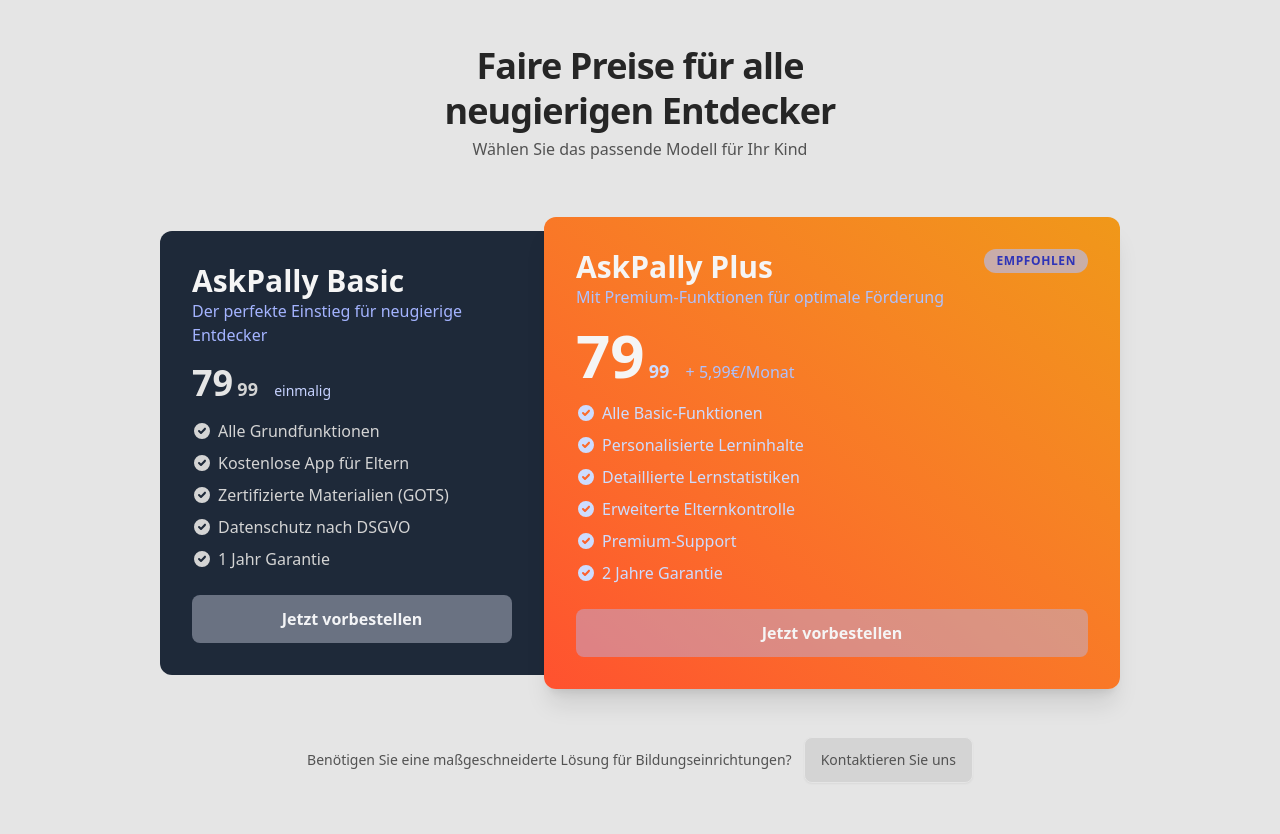
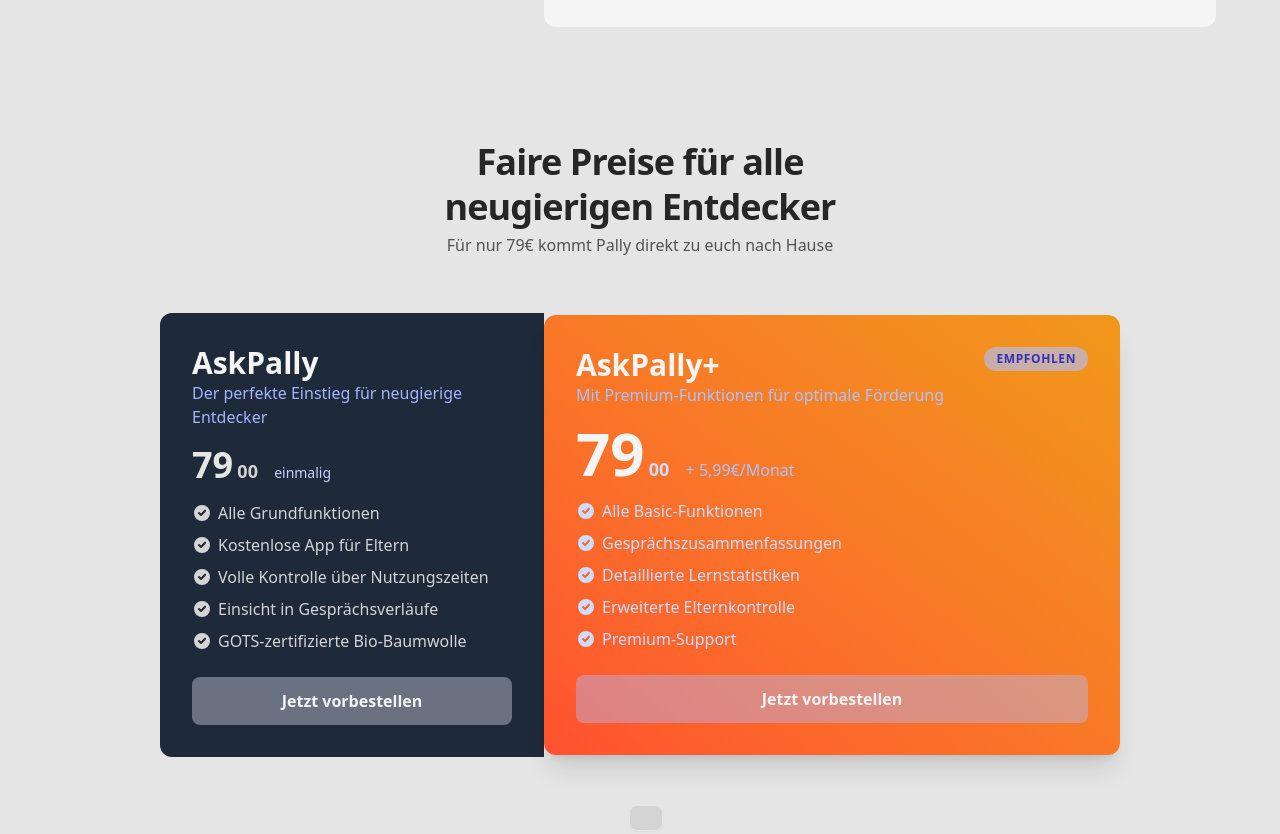
Before and after one commit to Chriveloper/askpally, an Astro site: page / in a window 1280 px wide. Shown: the part 2800-3634 px from the top of the page. Built offline with nearby package versions, Linux system fonts and the light colour scheme; Astro itself is replaced by a stand-in of ours.

Commit message:
refactor: enhance feature descriptions and pricing details for clarity and engagement

```diff
--- a/src/pages/index.astro
+++ b/src/pages/index.astro
@@ -43,7 +43,7 @@
       {
         heading: "Interaktives Lernen",
         content:
-          "Kinder stellen Fragen, AskPally antwortet altersgerecht und fördert spielerisch das Wissen und die Sprachentwicklung.",
+        "Kinder stellen bis zu 500 Fragen am Tag! AskPally antwortet geduldig, altersgerecht und fördert spielerisch Wissen, Sprachentwicklung und den Wortschatz.",
         svg: "tools",
         src: tools,
         alt: "Kind interagiert mit AskPally",
@@ -52,7 +52,7 @@
       {
         heading: "Eltern-App",
         content:
-          "Über die Begleit-App können Eltern die Entwicklung ihres Kindes verfolgen, Lerninhalte mitgestalten und Nutzungszeiten festlegen.",
+        "Die kostenlose Begleit-App gibt Eltern volle Kontrolle über Nutzungszeiten, Gesprächsverläufe und bietet Zusammenfassungen der Gespräche sowie Anregungen für weiterführende Diskussionen.",
         svg: "dashboard",
         src: dashboard,
         alt: "AskPally Eltern-App auf einem Smartphone",
@@ -61,7 +61,7 @@
       {
         heading: "Sicher & Geborgen",
         content:
-          "AskPally ist bildschirmfrei und aus hochwertigen, GOTS-zertifizierten Materialien gefertigt. Datenschutz nach DSGVO und EU AI Act.",
+        "AskPally ist bildschirmfrei und aus hochwertigen, GOTS-zertifizierten Materialien gefertigt. Datenschutz nach DSGVO und EU AI Act stehen bei uns an erster Stelle.",
         svg: "house",
         src: construction,
         alt: "AskPally Plüschtier Detailaufnahme Material",
@@ -73,39 +73,38 @@
   <PricingSection
     pricing={{
     title: "Faire Preise für alle neugierigen Entdecker",
-      subTitle: "Wählen Sie das passende Modell für Ihr Kind",
+    subTitle: "Für nur 79€ kommt Pally direkt zu euch nach Hause",
     badge: "Empfohlen",
-      thirdOption: "Benötigen Sie eine maßgeschneiderte Lösung für Bildungseinrichtungen?",
-      btnText: "Kontaktieren Sie uns",
+    thirdOption: "", // Empty string to remove third option
+    btnText: "", // Empty string to remove button
       starterKit: {
-        name: "AskPally Basic",
+        name: "AskPally",
         description: "Der perfekte Einstieg für neugierige Entdecker",
       price: "79",
-        cents: "99",
+      cents: "00",
         billingFrequency: "einmalig",
         features: [
           "Alle Grundfunktionen",
         "Kostenlose App für Eltern",
-          "Zertifizierte Materialien (GOTS)",
-          "Datenschutz nach DSGVO",
-          "1 Jahr Garantie"
+        "Volle Kontrolle über Nutzungszeiten",
+        "Einsicht in Gesprächsverläufe",
+        "GOTS-zertifizierte Bio-Baumwolle",
         ],
         purchaseBtnTitle: "Jetzt vorbestellen",
         purchaseLink: "#"
       },
       professionalToolbox: {
-        name: "AskPally Plus",
+        name: "AskPally+",
         description: "Mit Premium-Funktionen für optimale Förderung",
         price: "79",
-        cents: "99",
+        cents: "00",
         billingFrequency: "+ 5,99€/Monat",
         features: [
         "Alle Basic-Funktionen",
-          "Personalisierte Lerninhalte",
+        "Gesprächszusammenfassungen",
         "Detaillierte Lernstatistiken",
         "Erweiterte Elternkontrolle",
-          "Premium-Support",
-          "2 Jahre Garantie"
+        "Premium-Support"
         ],
         purchaseBtnTitle: "Jetzt vorbestellen",
         purchaseLink: "#"
```
Lines whose indentation alone changed are shown as unchanged.
